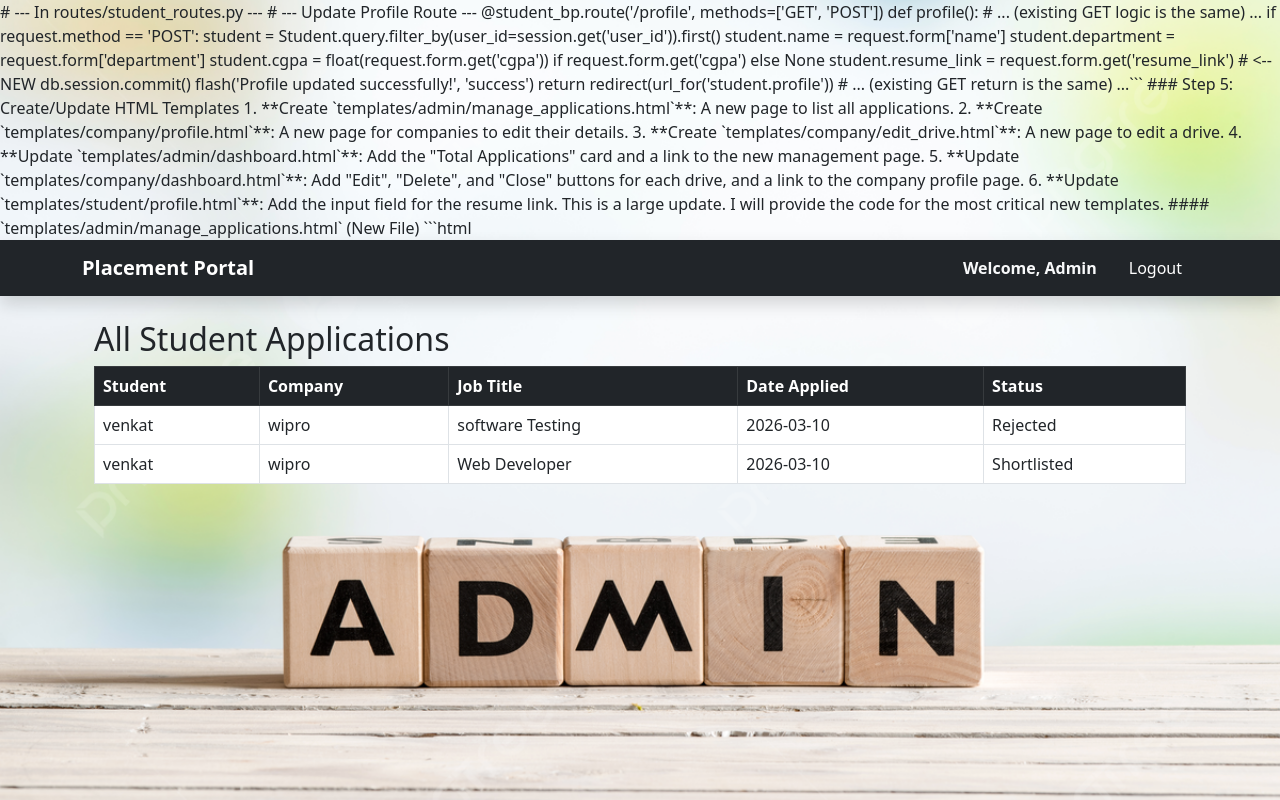
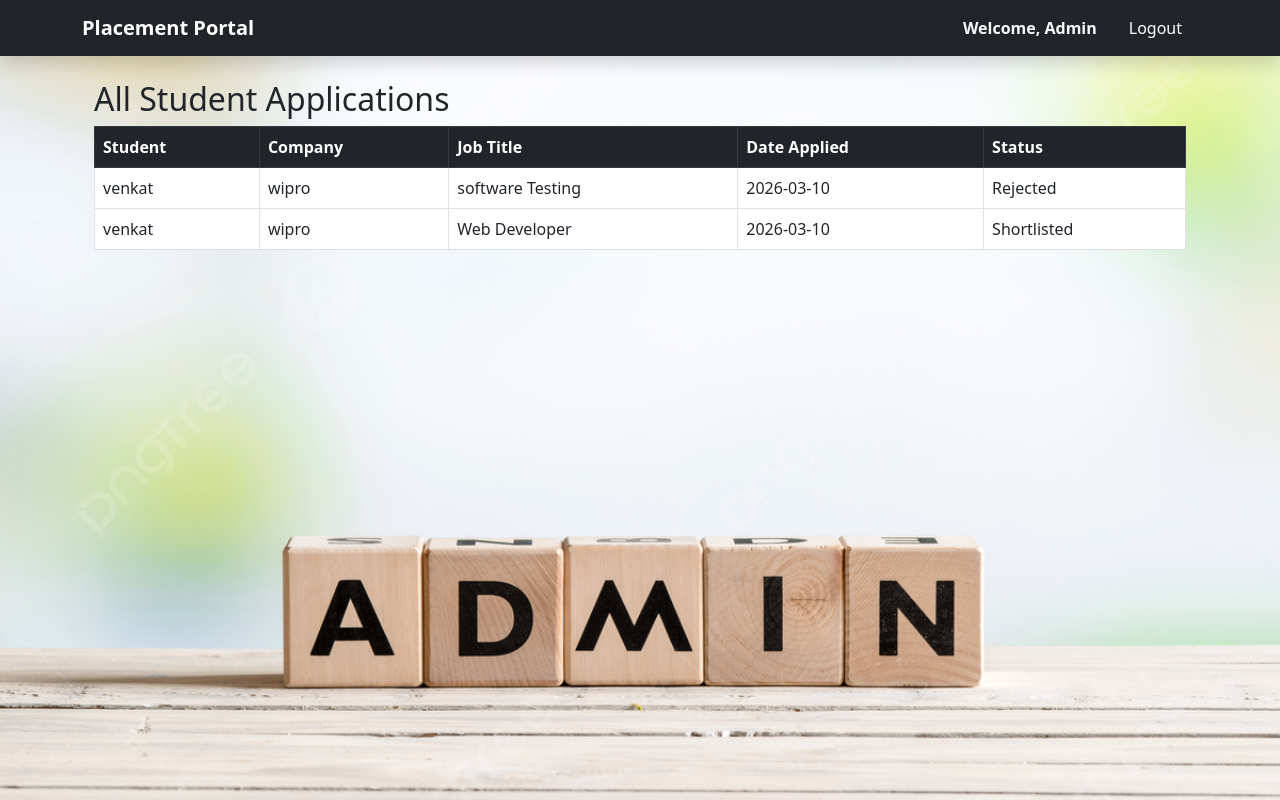
Before and after one commit to 24f3004149/Placement-Portal-Application, a Flask app: page /admin/applications in a window 1280 px wide. Run offline with Flask 3, Linux system fonts and the light colour scheme; a user stored in the database is signed in; data comes from the database, SQL or seed files in the repository.

Commit message:
updated message

````diff
--- a/models.py
+++ b/models.py
@@ -3,7 +3,6 @@ from datetime import datetime
 
 db = SQLAlchemy()
 
-# ... (User model is unchanged) ...
 
 class User(db.Model):
     id = db.Column(db.Integer, primary_key=True)
@@ -13,7 +12,6 @@ class User(db.Model):
     company_profile = db.relationship('Company', backref='user', uselist=False, cascade="all, delete")
     student_profile = db.relationship('Student', backref='user', uselist=False, cascade="all, delete")
 
-# UPDATED Company Model
 class Company(db.Model):
     id = db.Column(db.Integer, primary_key=True)
 
@@ -47,7 +45,7 @@ class Student(db.Model):
         cascade="all, delete-orphan"
     )
 
-# UPDATED Drive Model
+
 class Drive(db.Model):
 
     id = db.Column(db.Integer, primary_key=True)
@@ -66,7 +64,7 @@ class Drive(db.Model):
 
     status = db.Column(db.String(20), default='Pending')
 
-# UPDATED Application Model
+
 class Application(db.Model):
     id = db.Column(db.Integer, primary_key=True)
     student_id = db.Column(db.Integer, db.ForeignKey('student.id'), nullable=False)
--- a/templates/admin/dashboard.html
+++ b/templates/admin/dashboard.html
@@ -5,7 +5,6 @@
     <h2 class="mb-4">Admin Dashboard</h2>
 
     <div class="row">
-        <!-- Companies Card -->
         <div class="col-md-4">
             <div class="card text-center shadow mb-4">
                 <div class="card-body">
@@ -17,7 +16,6 @@
             </div>
         </div>
 
-        <!-- Students Card -->
         <div class="col-md-4">
             <div class="card text-center shadow mb-4">
                 <div class="card-body">
@@ -29,7 +27,6 @@
             </div>
         </div>
 
-        <!-- Drives Card -->
         <div class="col-md-4">
             <div class="card text-center shadow mb-4">
                 <div class="card-body">
--- a/templates/admin/manage_applications.html
+++ b/templates/admin/manage_applications.html
@@ -1,33 +1,3 @@
-# --- In routes/student_routes.py ---
-
-# --- Update Profile Route ---
-@student_bp.route('/profile', methods=['GET', 'POST'])
-def profile():
-    # ... (existing GET logic is the same) ...
-    if request.method == 'POST':
-        student = Student.query.filter_by(user_id=session.get('user_id')).first()
-        student.name = request.form['name']
-        student.department = request.form['department']
-        student.cgpa = float(request.form.get('cgpa')) if request.form.get('cgpa') else None
-        student.resume_link = request.form.get('resume_link') # <-- NEW
-        db.session.commit()
-        flash('Profile updated successfully!', 'success')
-        return redirect(url_for('student.profile'))
-    # ... (existing GET return is the same) ...```
-
-### Step 5: Create/Update HTML Templates
-
-1.  **Create `templates/admin/manage_applications.html`**: A new page to list all applications.
-2.  **Create `templates/company/profile.html`**: A new page for companies to edit their details.
-3.  **Create `templates/company/edit_drive.html`**: A new page to edit a drive.
-4.  **Update `templates/admin/dashboard.html`**: Add the "Total Applications" card and a link to the new management page.
-5.  **Update `templates/company/dashboard.html`**: Add "Edit", "Delete", and "Close" buttons for each drive, and a link to the company profile page.
-6.  **Update `templates/student/profile.html`**: Add the input field for the resume link.
-
-This is a large update. I will provide the code for the most critical new templates.
-
-#### `templates/admin/manage_applications.html` (New File)
-```html
 {% extends "base.html" %}
 {% block content %}
 <div class="container">
--- a/templates/admin/manage_students.html
+++ b/templates/admin/manage_students.html
@@ -7,7 +7,7 @@
         <a href="{{ url_for('admin.dashboard') }}" class="btn btn-secondary">Back to Dashboard</a>
     </div>
 
-    <!-- Search -->
+
     <form action="{{ url_for('admin.manage_students') }}" method="GET" class="mb-4">
         <div class="input-group">
             <input type="text" name="q" class="form-control" placeholder="Search Student Name..." value="{{ search_query }}">
````
